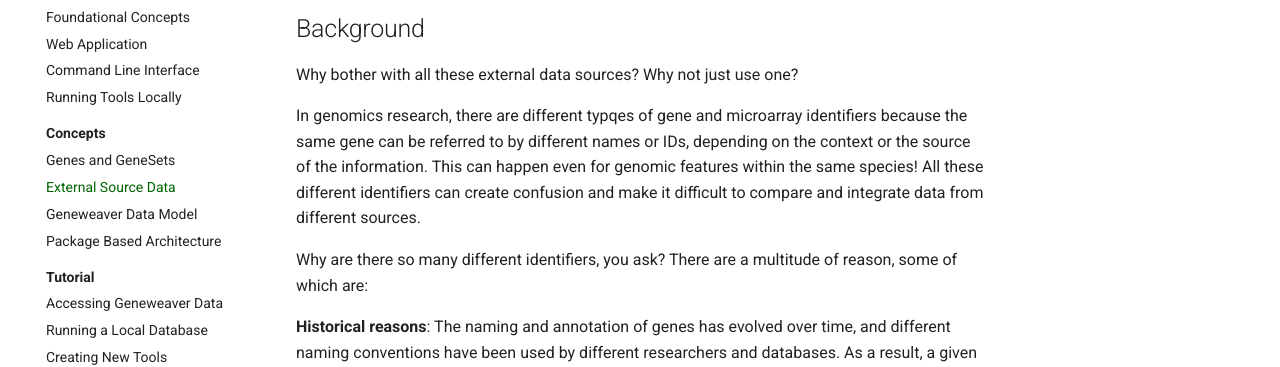
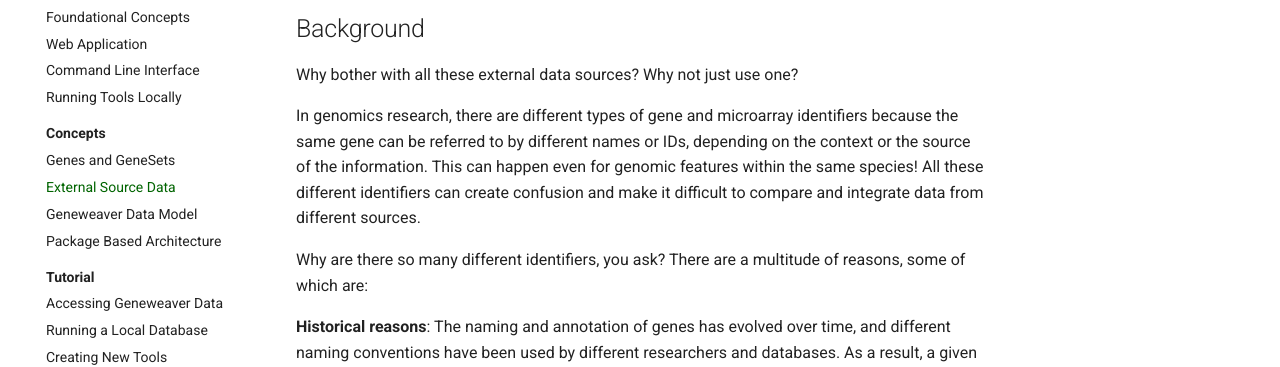
Before and after one commit to TheJacksonLaboratory/geneweaver-docs, an MkDocs documentation site: the page built from docs/concepts/geneweaver-data.md, in a window 1280 px wide and 900 px high, scrolled down 559 px. Shown: the part 154-521 px from the top of the window. Built offline with MkDocs 1.6.1 and Material for MkDocs 9.7.7, drawn with Linux system fonts in a browser that asks for light colours; comment, search, counter and statistics services are not loaded.

Commit message:
Fixing two typos

```diff
--- a/docs/concepts/geneweaver-data.md
+++ b/docs/concepts/geneweaver-data.md
@@ -21,13 +21,13 @@ These data sources include:
 ## Background
 Why bother with all these external data sources? Why not just use one?
 
-In genomics research, there are different typqes of gene and microarray identifiers
+In genomics research, there are different types of gene and microarray identifiers
 because the same gene can be referred to by different names or IDs, depending on the
 context or the source of the information. This can happen even for genomic features
 within the same species! All these different identifiers can create confusion and make
 it difficult to compare and integrate data from different sources.
 
-Why are there so many different identifiers, you ask? There are a multitude of reason,
+Why are there so many different identifiers, you ask? There are a multitude of reasons,
 some of which are:
 
 **Historical reasons**: The naming and annotation of genes has evolved over time, and
```
